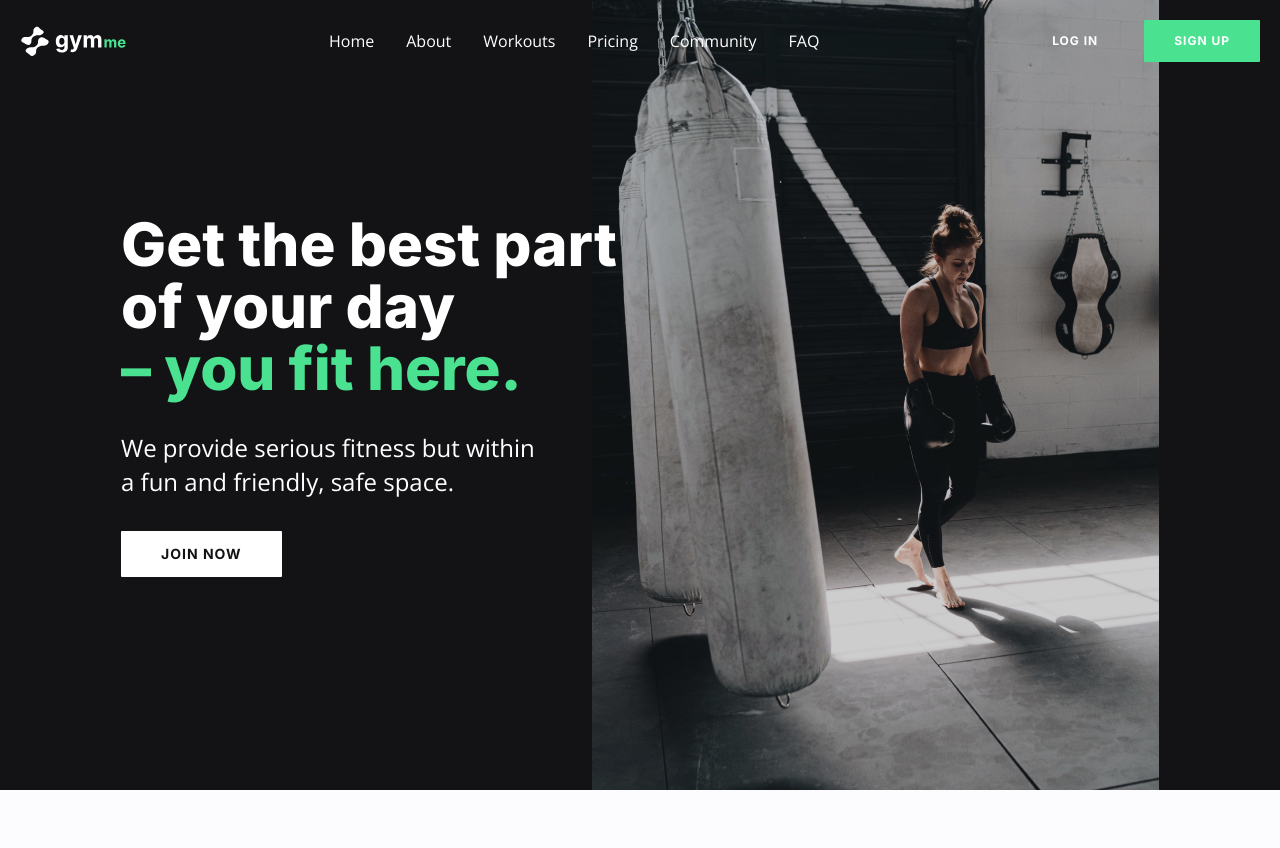
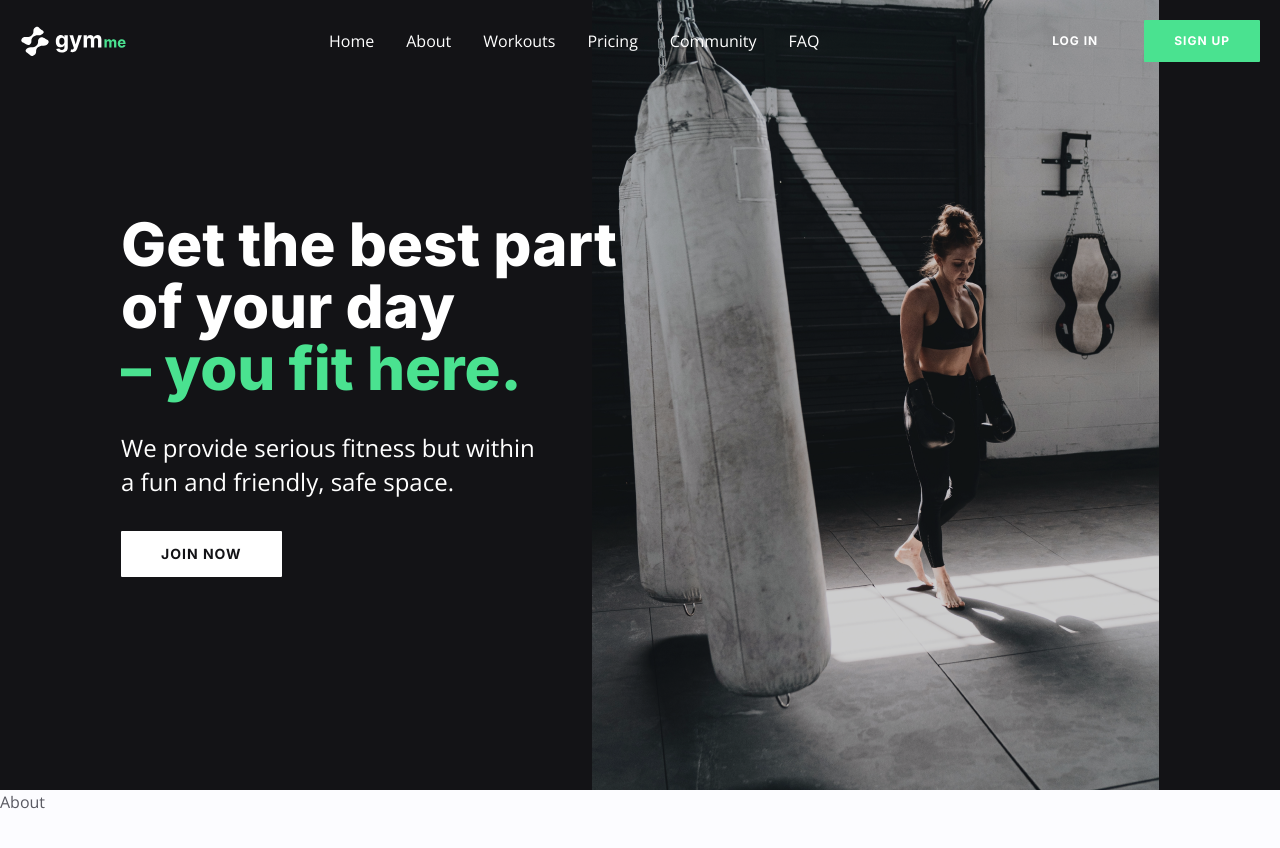
Before and after one commit to Hossein1371za/gym-react-taiwind, a React (Create React App) app: page / in a window 1280 px wide. Shown: the top 848 px of the page. Built offline with nearby package versions, Linux system fonts and the light colour scheme.

Commit message:
start to about section

```diff
--- a/src/App.js
+++ b/src/App.js
@@ -4,6 +4,7 @@
 
 import Header from './components/Header';
 import Banner from './components/Banner';
+import About from './components/About';
 
 function App() {
   Aos.init({
@@ -14,6 +15,7 @@
     <div className="max-w-[1440px] mx-auto bg-page overflow-hidden relative">
       <Header/>
       <Banner/>
+      <About/>
       <div className='h-[4000px]'></div>
     </div>
   );
--- /dev/null
+++ b/src/components/About.js
@@ -0,0 +1,9 @@
+import React from 'react'
+
+const About = () => {
+  return (
+    <div>About</div>
+  )
+}
+
+export default About
```
